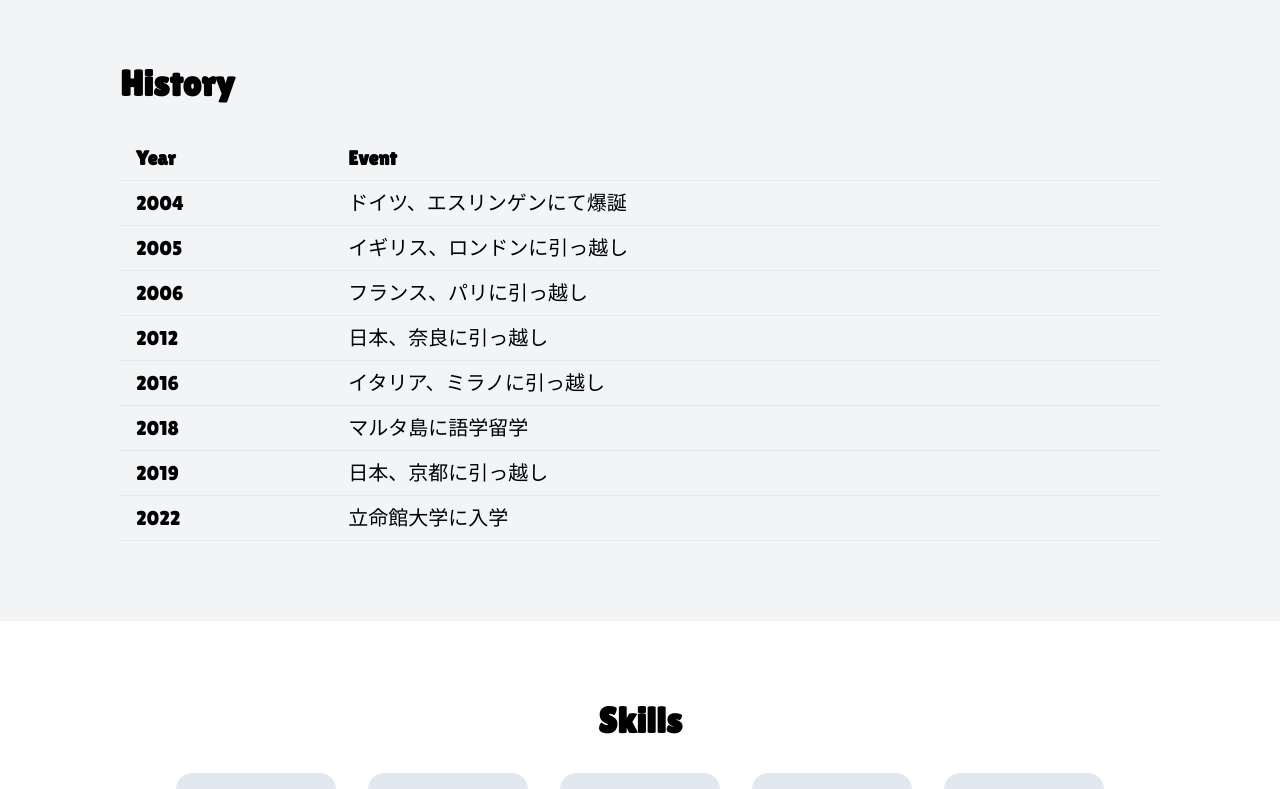
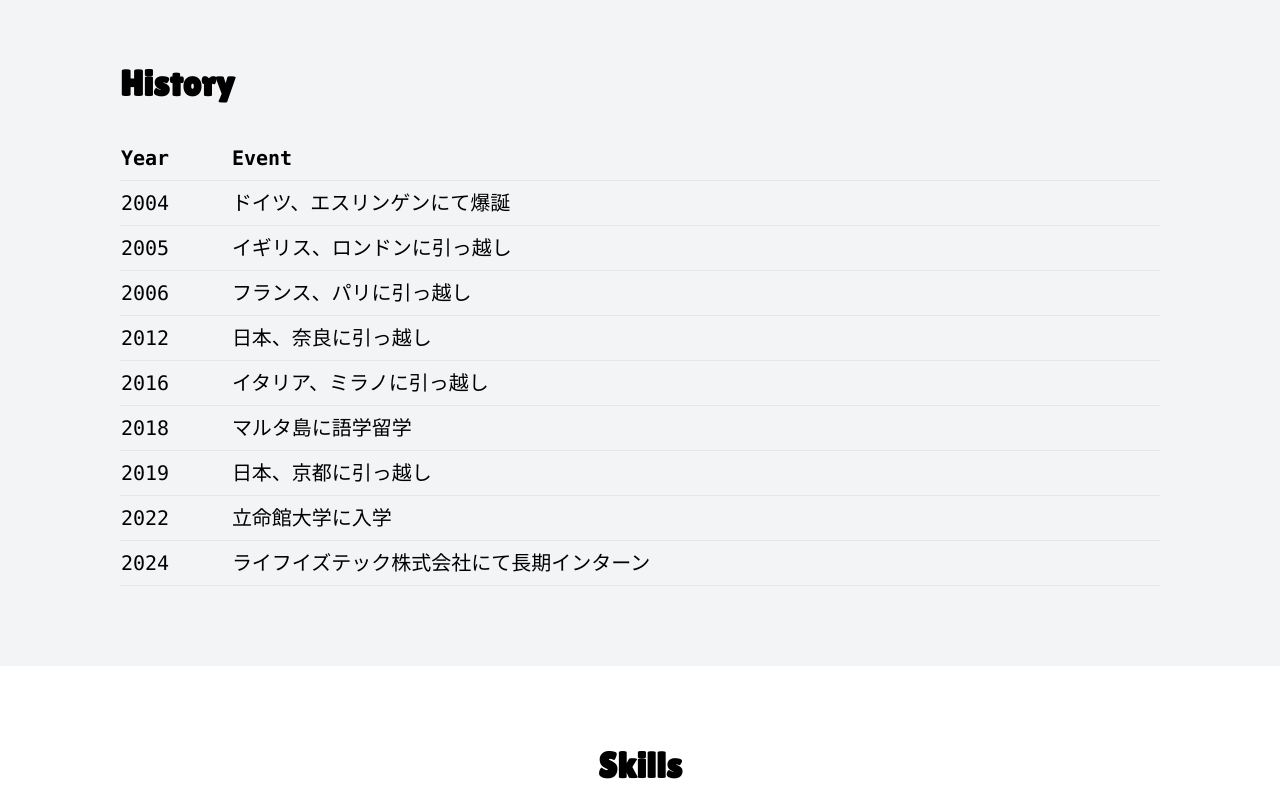
Before and after one commit to k4nkan/kanta_portfolio, a Next.js app in the folder my-app/: page / in a window 1280 px wide. Shown: the part 1160-1949 px from the top of the page. Built offline with nearby package versions, Linux system fonts and the light colour scheme; a web font is replaced by a local one.

Commit message:
#76 フォントの変更

```diff
--- a/my-app/src/components/TopPageComponent/Products.tsx
+++ b/my-app/src/components/TopPageComponent/Products.tsx
@@ -13,7 +13,7 @@ const Products: React.FC<ProductsProps> = ({ title, img, text }) => {
           <img src={img} alt="" />
         </div>
       </div>
-      <p className="whitespace-pre-line max-w-[400px] w-full">{text} </p>
+      <p className="whitespace-pre-line max-w-[400px] w-full font-mono">{text} </p>
     </div>
   );
 };
--- a/my-app/src/pages/index.tsx
+++ b/my-app/src/pages/index.tsx
@@ -48,7 +48,7 @@ export default function Home() {
       <section id="about" className={`${section_style} bg-white`}>
         <div className={section_container}>
           <h2 className="text-4xl font-bold">About</h2>
-          <p className="text-lg md:text-xl">
+          <p className="text-lg md:text-xl font-mono">
             立命館大学 情報理工学部
             システムアーキテクトコースで学ぶ大学3年生です。
             <br />
@@ -65,45 +65,49 @@ export default function Home() {
       <section id="history" className={`${section_style} bg-gray-100`}>
         <div className={section_container}>
           <h2 className="text-4xl font-bold">History</h2>
-          <table className="w-full text-xl table-auto">
+          <table className="w-full text-xl table-auto font-mono">
             <thead>
               <tr>
-                <th className="text-left border-b px-4 py-2">Year</th>
-                <th className="text-left border-b px-4 py-2">Event</th>
+                <th className="text-left border-b py-2">Year</th>
+                <th className="text-left border-b py-2">Event</th>
               </tr>
             </thead>
             <tbody>
               <tr className="border-b">
-                <td className="px-4 py-2">2004</td>
-                <td className="px-4 py-2">ドイツ、エスリンゲンにて爆誕</td>
+                <td className="py-2">2004</td>
+                <td className="py-2">ドイツ、エスリンゲンにて爆誕</td>
               </tr>
               <tr className="border-b">
-                <td className="px-4 py-2">2005</td>
-                <td className="px-4 py-2">イギリス、ロンドンに引っ越し</td>
+                <td className="py-2">2005</td>
+                <td className="py-2">イギリス、ロンドンに引っ越し</td>
               </tr>
               <tr className="border-b">
-                <td className="px-4 py-2">2006</td>
-                <td className="px-4 py-2">フランス、パリに引っ越し</td>
+                <td className="py-2">2006</td>
+                <td className="py-2">フランス、パリに引っ越し</td>
               </tr>
               <tr className="border-b">
-                <td className="px-4 py-2">2012</td>
-                <td className="px-4 py-2">日本、奈良に引っ越し</td>
+                <td className="py-2">2012</td>
+                <td className="py-2">日本、奈良に引っ越し</td>
               </tr>
               <tr className="border-b">
-                <td className="px-4 py-2">2016</td>
-                <td className="px-4 py-2">イタリア、ミラノに引っ越し</td>
+                <td className="py-2">2016</td>
+                <td className="py-2">イタリア、ミラノに引っ越し</td>
               </tr>
               <tr className="border-b">
-                <td className="px-4 py-2">2018</td>
-                <td className="px-4 py-2">マルタ島に語学留学 </td>
+                <td className="py-2">2018</td>
+                <td className="py-2">マルタ島に語学留学 </td>
               </tr>
               <tr className="border-b">
-                <td className="px-4 py-2">2019</td>
-                <td className="px-4 py-2">日本、京都に引っ越し </td>
+                <td className="py-2">2019</td>
+                <td className="py-2">日本、京都に引っ越し </td>
               </tr>
               <tr className="border-b">
-                <td className="px-4 py-2">2022</td>
-                <td className="px-4 py-2">立命館大学に入学</td>
+                <td className="py-2">2022</td>
+                <td className="py-2">立命館大学に入学</td>
+              </tr>
+              <tr className="border-b">
+                <td className="py-2">2024</td>
+                <td className="py-2">ライフイズテック株式会社にて長期インターン</td>
               </tr>
             </tbody>
           </table>
@@ -136,7 +140,7 @@ export default function Home() {
       <section id="product" className={`${section_style} bg-gray-100`}>
         <div className={section_container}>
           <h2 className="text-4xl font-bold">Product</h2>
-          <p className="mt-4 text-lg">
+          <p className="mt-4 text-lg font-mono">
             制作したプロダクトを紹介します。
             <br />
             他のプロダクトについては、ギャラリーページにあります。
@@ -166,7 +170,7 @@ export default function Home() {
       <section id="contact" className={`${section_style} bg-white`}>
         <div className={section_container}>
           <h2 className="text-4xl font-bold">Links</h2>
-          <p>
+          <p className="font-mono">
             <Link href={"/links"}>こちら</Link> のページからどうぞ！
           </p>
         </div>
@@ -174,12 +178,10 @@ export default function Home() {
 
       {/* Footer セクション */}
       <section id="Footer" className={`${section_style} bg-gray-100`}>
-        <div className={section_container}>
-          <div>
+          <div className="p-4">
             icons by &nbsp;
             <Link href={"https://icons8.com"}>Icons8</Link>
           </div>
-        </div>
       </section>
     </>
   );
--- a/my-app/src/styles/globals.css
+++ b/my-app/src/styles/globals.css
@@ -1,6 +1,8 @@
+/* import fonts */
 @import url("https://fonts.googleapis.com/css2?family=Lilita+One&display=swap");
 @import url('https://fonts.googleapis.com/css2?family=Mochiy+Pop+One&display=swap');
-/* styles/globals.css */
+
+/* setup tailwind css */
 @tailwind base;
 @tailwind components;
 @tailwind utilities;
```
